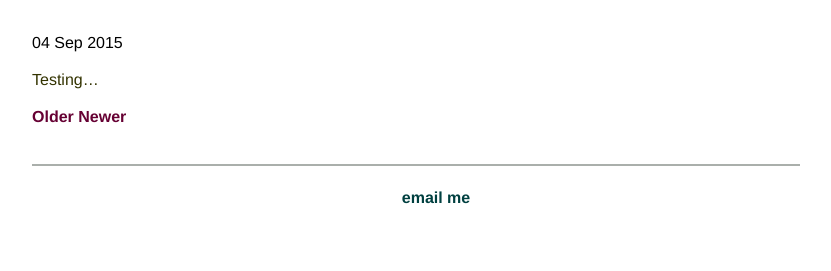
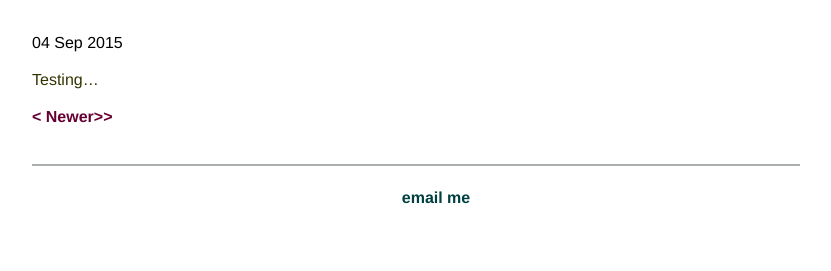
Before and after one commit to dostap/dostap, a Jekyll site: the page built from index.html, in a window 1280 px wide. Shown: the part 840-1111 px from the top of the page, without its empty margins (224-1055 px from the left). Built offline with Jekyll 4.4.1, drawn with Linux system fonts in a browser that asks for light colours; some web fonts are replaced; the list of posts is cut into pages by our own code.

Commit message:
Update index.html

```diff
--- a/index.html
+++ b/index.html
@@ -23,7 +23,7 @@ title: darya blogs
   {% if paginator.next_page %}
     <a class="pagination-item older" href="/page{{paginator.next_page}}/">Older</a>
   {% else %}
-    <span class="pagination-item">Older</span>
+    <span class="pagination-item"><<Older</span>
   {% endif %}
   {% if paginator.previous_page %}
     {% if paginator.page == 2 %}
@@ -32,6 +32,6 @@ title: darya blogs
       <a class="pagination-item newer" href="/page{{paginator.previous_page}}/">Newer</a>
     {% endif %}
   {% else %}
-    <span class="pagination-item">Newer</span>
+    <span class="pagination-item">Newer>></span>
   {% endif %}
 </div>
```
